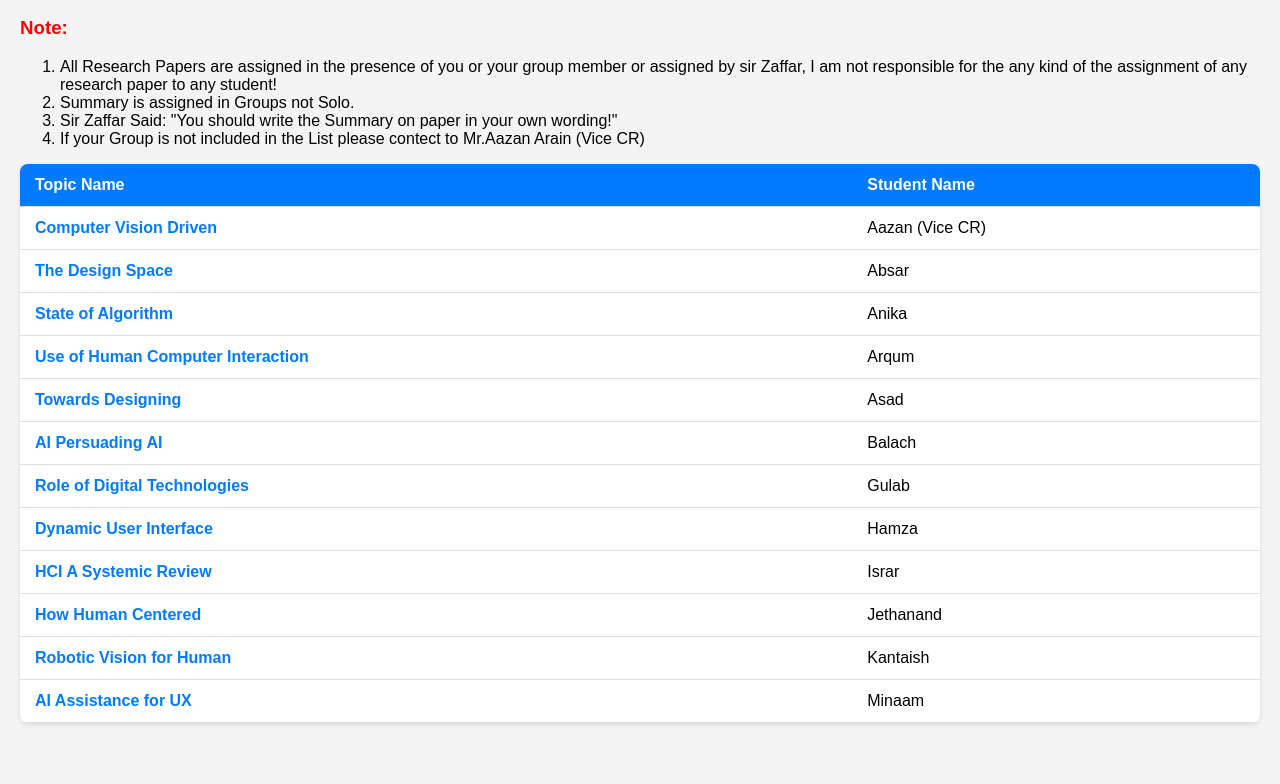
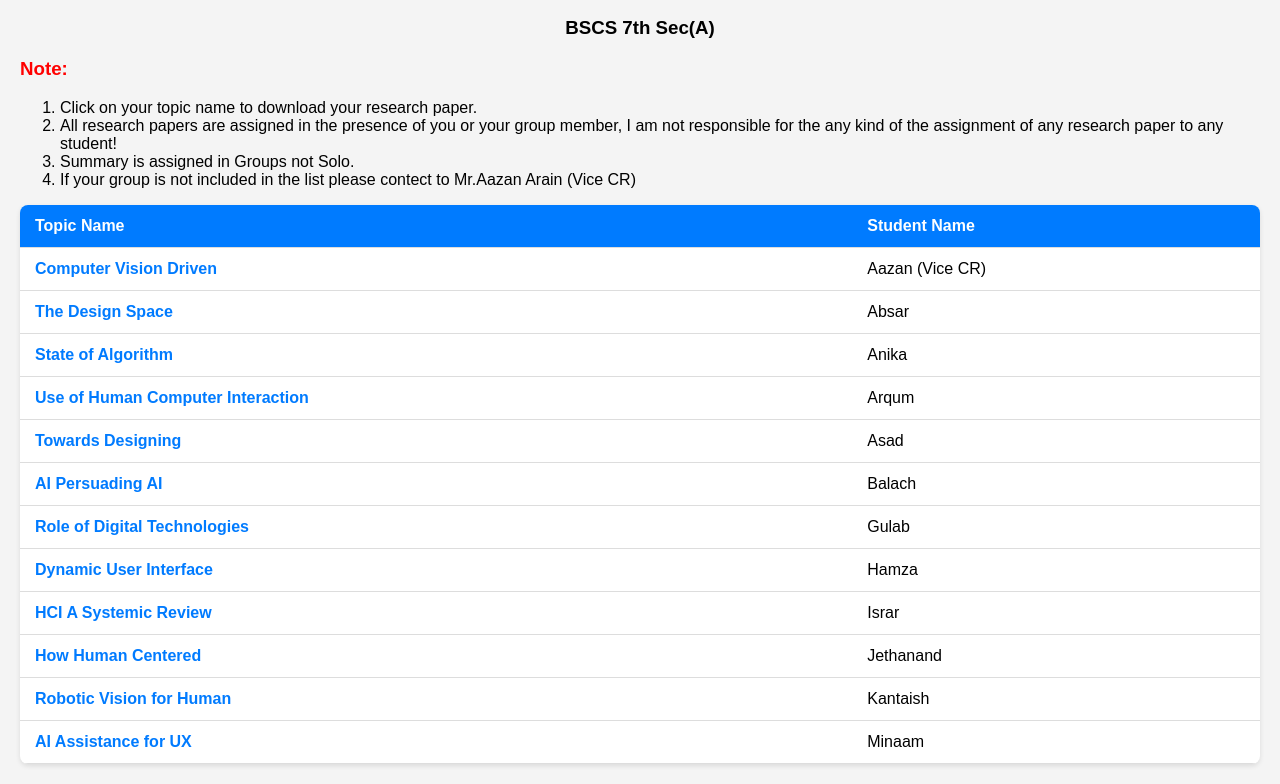
Before and after one commit to azan17/summary, a plain HTML site: page index.html in a window 1280 px wide. Shown: the part 61-845 px from the top of the page. Before the commit the page ends 804 px from the top, so only its background shows below. Drawn offline with Linux system fonts and the light colour scheme.

Commit message:
Update index.html

```diff
--- a/index.html
+++ b/index.html
@@ -15,6 +15,10 @@
             text-align: center;
             color: #333;
             margin-bottom: 20px;
+        }
+
+        .center {
+            text-align: center;
         }
 
         .red {
@@ -70,12 +74,13 @@
 </head>
 <body>
     <h1>Research Paper for Summary</h1>
+    <h3 class="center">BSCS 7th Sec(A)</h3>
     <h3 class="red">Note:</h3>
     <ol>
-        <li>All Research Papers are assigned in the presence of you or your group member or assigned by sir Zaffar, I am not responsible for the any kind of the assignment of any research paper to any student!</li>
+        <li>Click on your topic name to download your research paper.</li>
+        <li>All research papers are assigned in the presence of you or your group member, I am not responsible for the any kind of the assignment of any research paper to any student!</li>
         <li>Summary is assigned in Groups not Solo.</li>
-        <li>Sir Zaffar Said: "You should write the Summary on paper in your own wording!"</li>
-        <li>If your Group is not included in the List please contect to Mr.Aazan Arain (Vice CR)</li>
+        <li>If your group is not included in the list please contect to Mr.Aazan Arain (Vice CR)</li>
     </ol>
     <div class="table-container">
         <table>
```
